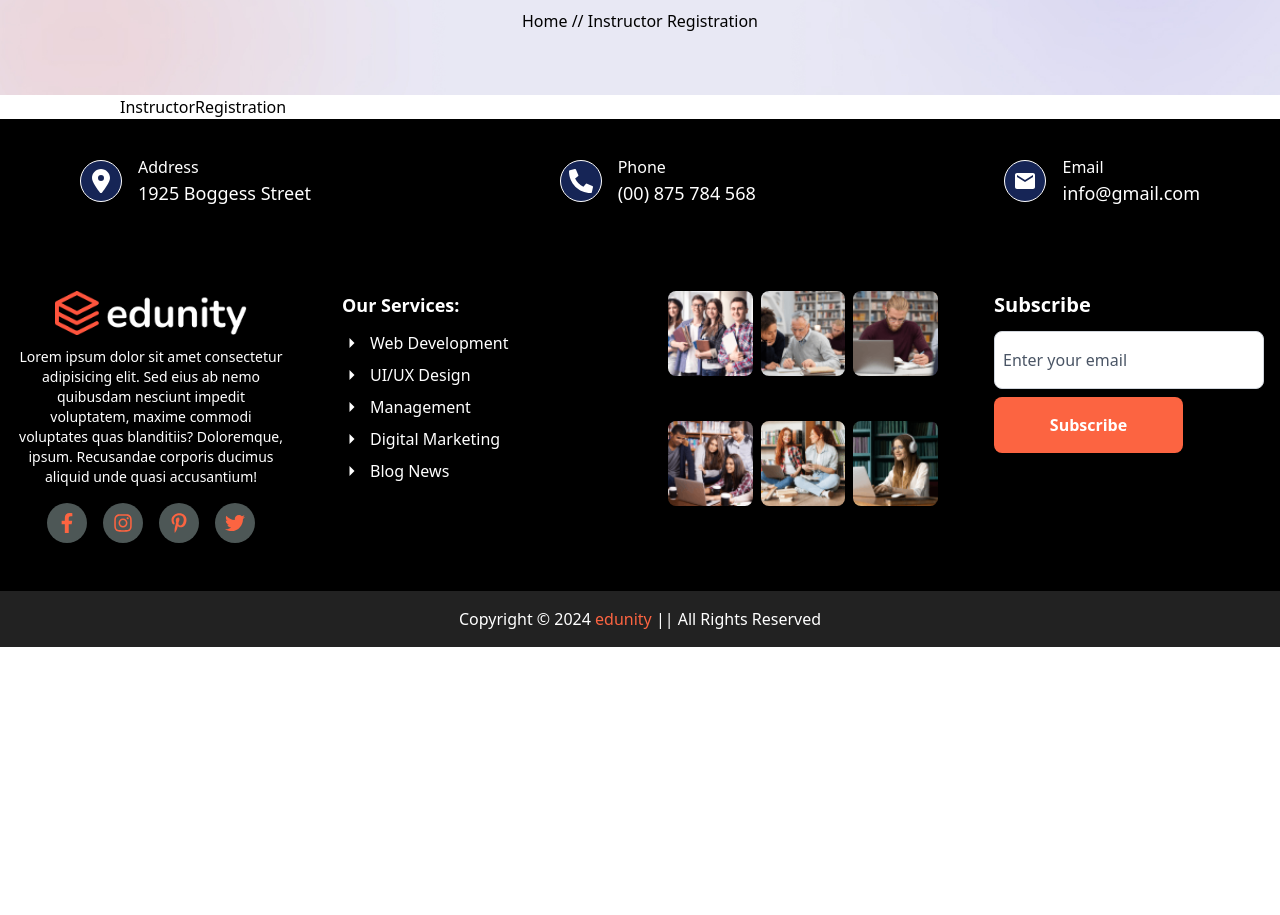
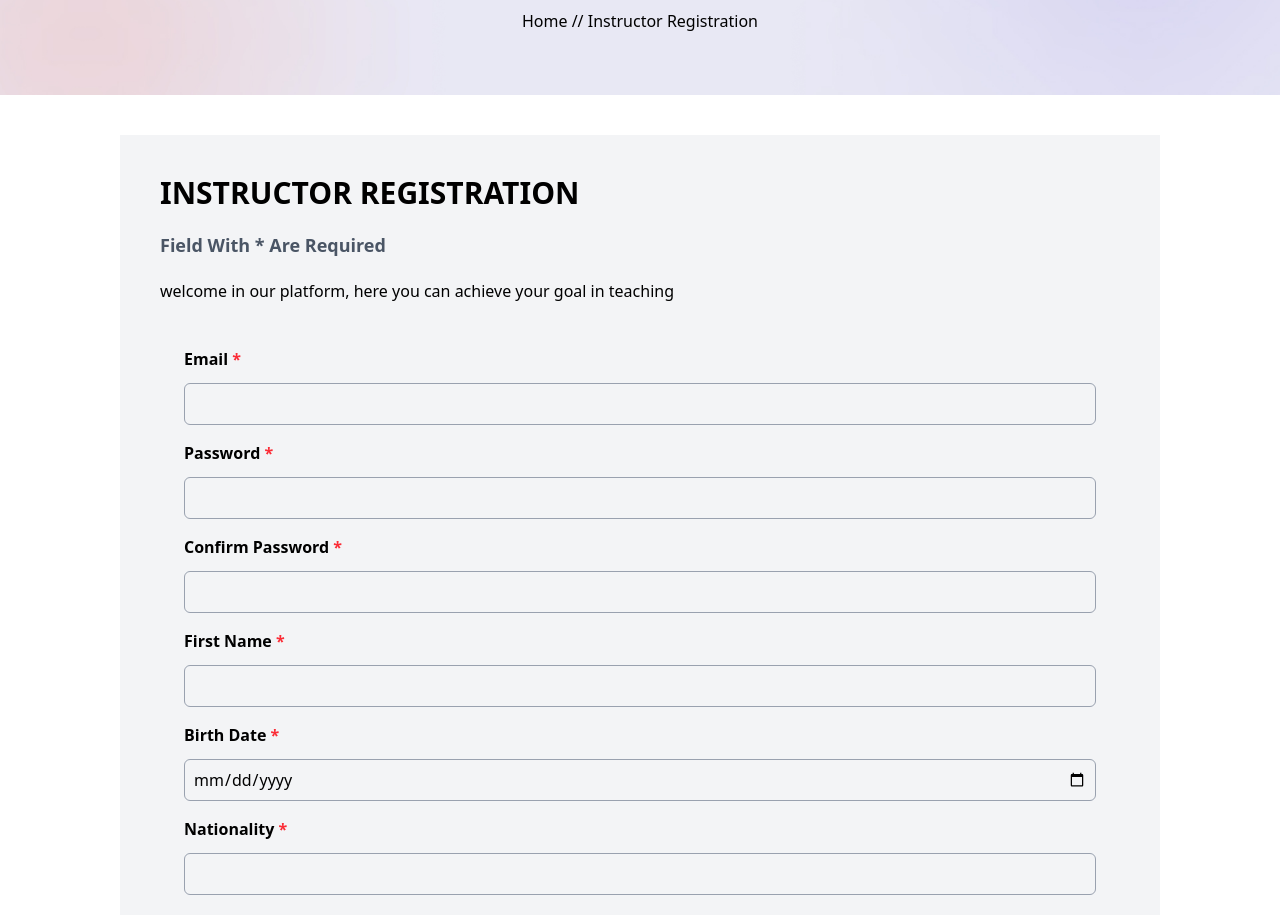
Before and after one commit to tech-cell-eg/round-2-courses-hub-front, a React (Vite) app: page /auth/instructor-registration in a window 1280 px wide. Shown: the part 180-1095 px from the top of the page. Before the commit the page ends 827 px from the top, so only its background shows below. Built offline with nearby package versions, Linux system fonts and the light colour scheme.

Commit message:
create instructor form

```diff
--- a/package.json
+++ b/package.json
@@ -15,6 +15,7 @@
     "formik": "^2.4.6",
     "react": "^19.0.0",
     "react-dom": "^19.0.0",
+    "react-hook-form": "^7.54.2",
     "react-icons": "^5.4.0",
     "react-router-dom": "^7.1.5",
     "react-toastify": "^11.0.3",
--- /dev/null
+++ b/src/pages/Auth/InstructorForm.tsx
@@ -0,0 +1,163 @@
+import { useForm } from "react-hook-form";
+import { InstructorRegistrationProps } from "../../types/types";
+import { useNavigate } from "react-router-dom";
+import { FaArrowRight } from "react-icons/fa";
+
+export default function InstructorForm() {
+  const navigate = useNavigate();
+
+  const {
+    register,
+    handleSubmit,
+    formState: { errors },
+    watch,
+  } = useForm<InstructorRegistrationProps>();
+
+  const onSubmit = (data: InstructorRegistrationProps) => {
+    console.log("Form Submitted:", data);
+  };
+
+  return (
+    <form onSubmit={handleSubmit(onSubmit)} className="w-full p-6 flex flex-col gap-2">
+      {/* Email */}
+      <label className="block mb-1 font-semibold">
+        Email <span className="text-red-500">*</span>
+      </label>
+      <input {...register("email", { required: "Email is required" })} type="email" className="w-full p-2 border border-gray-400 rounded-md" />
+      {errors.email && <p className="text-red-500">{errors.email.message}</p>}
+
+      {/* Password */}
+      <label className="block mt-2 mb-1 font-semibold">
+        Password <span className="text-red-500">*</span>
+      </label>
+      <input {...register("password", { required: "Password is required", minLength: 6 })} type="password" className="w-full p-2 border rounded-md border-gray-400" />
+      {errors.password && <p className="text-red-500">Password must be at least 6 characters</p>}
+      {/* Confirm Password */}
+      <label className="block mt-2 mb-1 font-semibold">
+        Confirm Password <span className="text-red-500">*</span>
+      </label>
+      <input
+        {...register("confirmPassword", {
+          required: "Confirm Password is required",
+          validate: (value) =>
+            value === watch("password") || "Passwords do not match",
+        })}
+        type="password"
+        className="w-full p-2 border rounded-md border-gray-400"
+      />
+      {errors.confirmPassword && (
+        <p className="text-red-500">{errors.confirmPassword.message}</p>
+      )}
+
+
+      {/* First Name */}
+      <label className="block mt-2 mb-1 font-semibold">
+        First Name <span className="text-red-500">*</span>
+      </label>
+      <input {...register("firstName", { required: "First Name is required" })} className="w-full p-2 border rounded-md border-gray-400" />
+      {errors.firstName && <p className="text-red-500">{errors.firstName.message}</p>}
+
+      {/* Birth Date */}
+      <label className="block mt-2 mb-1 font-semibold">
+        Birth Date <span className="text-red-500">*</span>
+      </label>
+      <input {...register("birthDate", { required: "Birth Date is required" })} type="date" className="w-full p-2 border rounded-md border-gray-400" />
+      {errors.birthDate && <p className="text-red-500">{errors.birthDate.message}</p>}
+
+      {/* Nationality */}
+      <label className="block mt-2 mb-1 font-semibold">
+        Nationality <span className="text-red-500">*</span>
+      </label>
+      <input {...register("nationality", { required: "Nationality is required" })} className="w-full p-2 border rounded-md border-gray-400" />
+      {errors.nationality && <p className="text-red-500">{errors.nationality.message}</p>}
+
+      {/* Address */}
+      <label className="block mt-2 mb-1 font-semibold">
+        Address <span className="text-red-500">*</span>
+      </label>
+      <input {...register("address1", { required: "Address is required" })} className="w-full p-2 border rounded-md border-gray-400" />
+      {errors.address1 && <p className="text-red-500">{errors.address1.message}</p>}
+
+      {/* Country */}
+      <label className="block mt-2 mb-1 font-semibold">
+        Country <span className="text-red-500">*</span>
+      </label>
+      <input {...register("country", { required: "Country is required" })} className="w-full p-2 border rounded-md border-gray-400" />
+      {errors.country && <p className="text-red-500">{errors.country.message}</p>}
+
+      {/* City */}
+      <label className="block mt-2 mb-1 font-semibold">
+        City <span className="text-red-500">*</span>
+      </label>
+      <input {...register("city", { required: "City is required" })} className="w-full p-2 border rounded-md border-gray-400" />
+      {errors.city && <p className="text-red-500">{errors.city.message}</p>}
+
+      {/* Postcode */}
+      <label className="block mt-2 mb-1 font-semibold">Postcode</label>
+      <input {...register("postcode")} className="w-full p-2 border rounded-md border-gray-400" />
+
+
+      {/* Phone */}
+      <label className="block mt-2 mb-1 font-semibold">
+        Phone <span className="text-red-500">*</span>
+      </label>
+      <input {...register("phone", { required: "Phone is required" })} type="tel" className="w-full p-2 border rounded-md border-gray-400" />
+      {errors.phone && <p className="text-red-500">{errors.phone.message}</p>}
+
+      {/* Begin Studies */}
+      <label className="block mt-2 mb-1 font-semibold">
+        Begin Studies <span className="text-red-500">*</span>
+      </label>
+      <input {...register("beginStudies", { required: "Begin Studies date is required" })} type="date" className="w-full p-2 border rounded-md border-gray-400" />
+      {errors.beginStudies && <p className="text-red-500">{errors.beginStudies.message}</p>}
+
+      {/* Degree Selection */}
+      <label className="block mt-2 mb-1 font-semibold">
+        Degree <span className="text-red-500">*</span>
+      </label>
+      <select {...register("degree", { required: "Degree is required" })} className="w-full p-2 border rounded-md border-gray-400">
+        <option value="">Select Degree</option>
+        <option value="bachelor">Bachelor</option>
+        <option value="master">Master</option>
+        <option value="phd">PhD</option>
+      </select>
+      {errors.degree && <p className="text-red-500">{errors.degree.message}</p>}
+
+      {/* Study Field Selection */}
+      <label className="block mt-2 mb-1 font-semibold">
+        Study Field <span className="text-red-500">*</span>
+      </label>
+      <select {...register("studyField", { required: "Study Field is required" })} className="w-full p-2 border rounded-md border-gray-400">
+        <option value="">Select Field</option>
+        <option value="computer_science">Computer Science</option>
+        <option value="engineering">Engineering</option>
+        <option value="business">Business</option>
+      </select>
+      {errors.studyField && <p className="text-red-500">{errors.studyField.message}</p>}
+
+      {/* Degree Sought Selection */}
+      <label className="block mt-2 mb-1 font-semibold">
+        Degree Sought <span className="text-red-500">*</span>
+      </label>
+      <select {...register("degreeSought", { required: "Degree Sought is required" })} className="w-full p-2 border rounded-md border-gray-400">
+        <option value="">Select Degree Sought</option>
+        <option value="undergraduate">Undergraduate</option>
+        <option value="graduate">Graduate</option>
+        <option value="postgraduate">Postgraduate</option>
+      </select>
+      {errors.degreeSought && <p className="text-red-500">{errors.degreeSought.message}</p>}
+
+      {/* Submit and Cancel Buttons */}
+      <div className="flex gap-4 mt-5">
+        <button type="submit" className="flex items-center bg-purple-500 text-white px-5 py-3 rounded-full hover:bg-purple-600 transition">
+          <span className="pr-2">Submit Now</span>
+          <FaArrowRight />
+        </button>
+        <button type="button" onClick={() => navigate("/")} className="flex items-center bg-red-500 text-white px-5 py-3 rounded-full hover:bg-red-600 transition">
+          <span className="pr-2">Cancel</span>
+          <FaArrowRight />
+        </button>
+      </div>
+    </form>
+  );
+}
--- a/src/pages/Auth/InstructorRegistration.tsx
+++ b/src/pages/Auth/InstructorRegistration.tsx
@@ -1,5 +1,17 @@
+import InstructorForm from "./InstructorForm";
+
 const InstructorRegistration = () => {
-    return <div>InstructorRegistration</div>;
+    return (
+        <section className="py-10">
+            <section className="flex flex-col p-10 bg-gray-100 gap-5">
+                <h1 className="text-xl md:text-2xl lg:text-3xl font-bold">INSTRUCTOR REGISTRATION</h1>
+                <h2 className="lg:text-lg text-gray-600 font-bold">Field With * Are Required</h2>
+                <p className="">welcome in our platform, here you can achieve your goal in teaching </p>
+                <InstructorForm />
+            </section>
+        </section>
+
+    )
 };
 
 export default InstructorRegistration;
```
Also changed, not shown: src/types/types.ts (+39 -17 lines), 1 other file (tests, documents, lock files or other folders).
